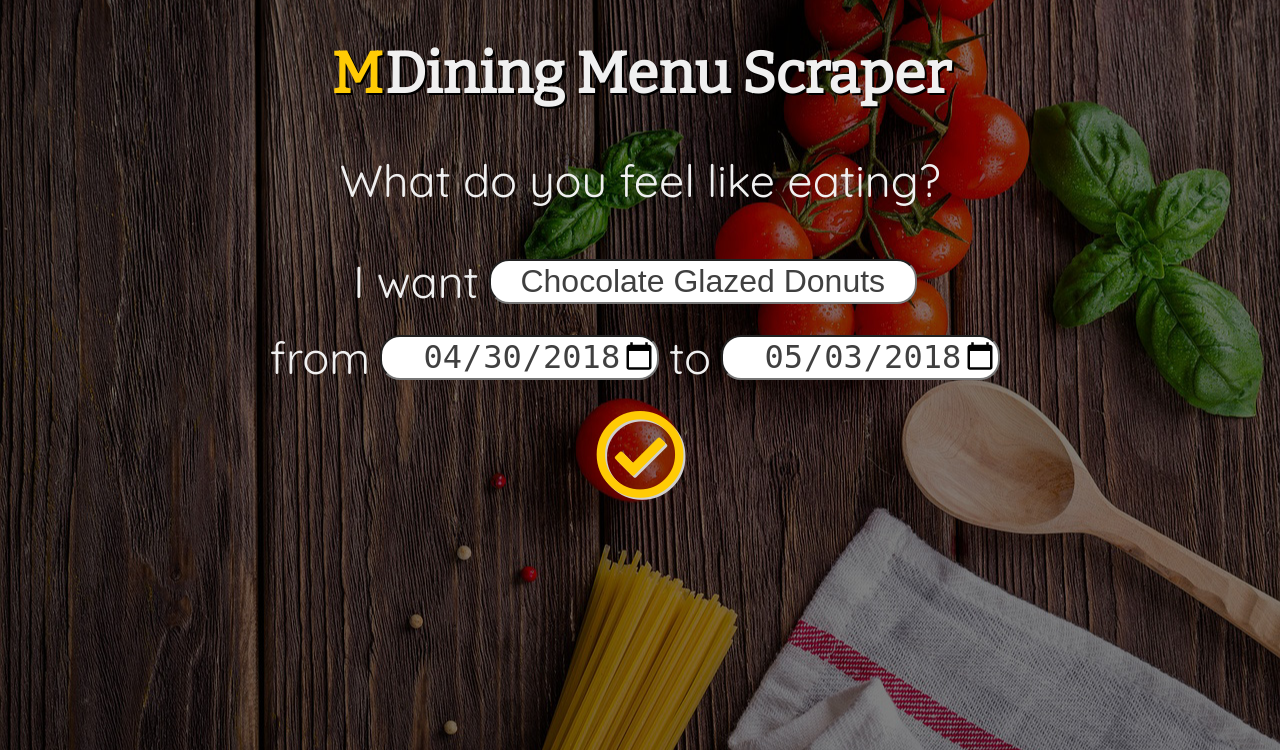
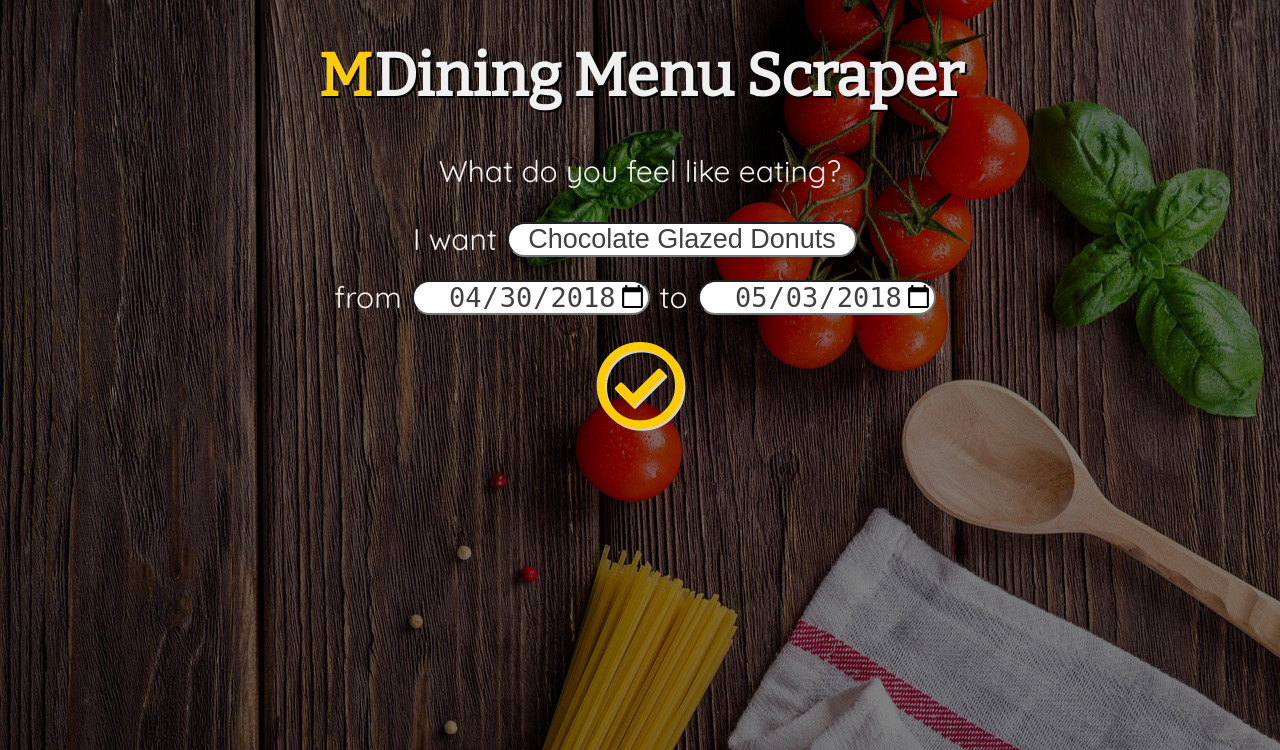
Before and after one commit to patrickxchong/mdiner, a Flask app: page / in a window 1280 px wide. Shown: the top 750 px of the page. Run offline with Flask 2, Linux system fonts and the light colour scheme; some libraries are stand-ins or nearby versions.

Commit message:
home fixes done

```diff
--- a/static/home.css
+++ b/static/home.css
@@ -21,13 +21,13 @@ body {
   flex-direction: column;
   align-items: center;
   text-align: center;
-  font-size: 3.5vw;
+  font-size: 30px;
   color: #F0F0F0;
 }
 
 h1 {
   display: flex;
-  font-size: 4.5vw;
+  font-size: 60px;
   font-family: 'Bitter', serif;
   align-items: center;
   justify-content: center;
@@ -55,19 +55,20 @@ form p {
 }
 .date {
   display: flex;
+  justify-content: center;
 }
 
 input,
 input::-webkit-input-placeholder {
-  height: 3.5vw;
+  height: 35px;
   border-radius: 20px;
   margin: 0px 10px;
-  font-size: 2.5vw;
+  font-size: 27px;
   color: #404040;
 }
 
 #food_input {
-  min-width: 4vw;
+  width: 350px;
   text-align: center;
 }
 
```
